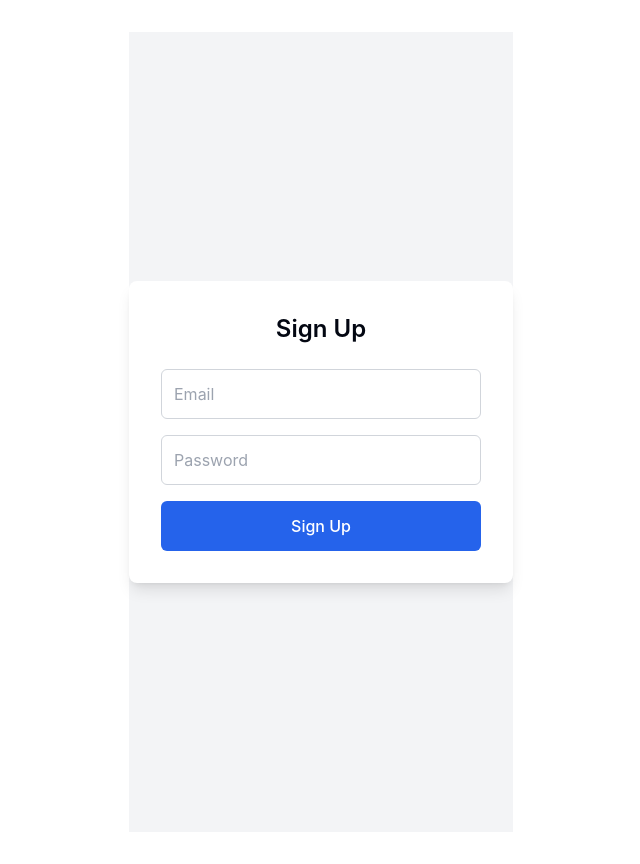
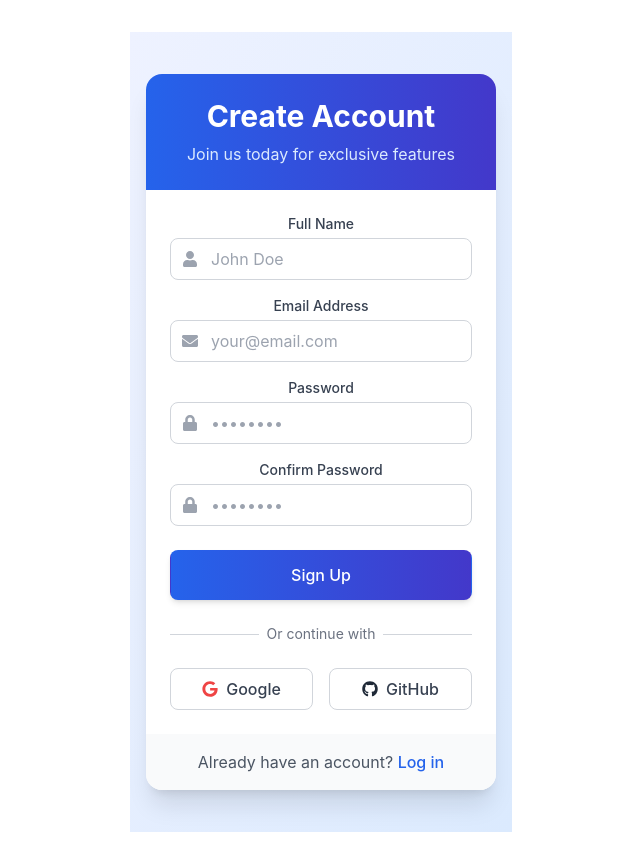
Before and after one commit to metiko/MY-THRIFT-APP, a React (Vite) app: page /dashboard in a window 1280 px wide. Shown: the whole page, without its empty margins (319-959 px from the left). Built offline with nearby package versions, Linux system fonts and the light colour scheme.

Commit message:
sigup edit

```diff
--- a/src/pages/Signup.jsx
+++ b/src/pages/Signup.jsx
@@ -1,41 +1,204 @@
 // src/pages/Signup.js
 import React, { useState } from 'react';
+import { FaUser, FaLock, FaEnvelope, FaGoogle, FaGithub } from 'react-icons/fa';
+import { motion } from 'framer-motion';
 
 const Signup = () => {
-  const [email, setEmail] = useState('');
-  const [password, setPassword] = useState('');
+  const [formData, setFormData] = useState({
+    name: '',
+    email: '',
+    password: '',
+    confirmPassword: ''
+  });
+  const [errors, setErrors] = useState({});
+  const [isSubmitting, setIsSubmitting] = useState(false);
 
-  const handleSignup = () => {
-    // Implement sign-up logic here (e.g., API call for email OTP)
+  const handleChange = (e) => {
+    const { name, value } = e.target;
+    setFormData(prev => ({
+      ...prev,
+      [name]: value
+    }));
+  };
+
+  const validate = () => {
+    const newErrors = {};
+    if (!formData.name) newErrors.name = 'Name is required';
+    if (!formData.email) newErrors.email = 'Email is required';
+    if (!formData.password) newErrors.password = 'Password is required';
+    if (formData.password !== formData.confirmPassword) {
+      newErrors.confirmPassword = 'Passwords do not match';
+    }
+    setErrors(newErrors);
+    return Object.keys(newErrors).length === 0;
+  };
+
+  const handleSubmit = (e) => {
+    e.preventDefault();
+    if (validate()) {
+      setIsSubmitting(true);
+      // Simulate API call
+      setTimeout(() => {
+        setIsSubmitting(false);
+        alert('Signup successful! Please check your email for verification.');
+      }, 1500);
+    }
   };
 
   return (
-    <div className="flex items-center justify-center min-h-screen bg-gray-100">
-      <div className="bg-white p-8 rounded-lg shadow-lg max-w-sm w-full">
-        <h2 className="text-2xl font-semibold text-center mb-6">Sign Up</h2>
-        <form>
+    <div className="min-h-screen bg-gradient-to-br from-indigo-50 to-blue-100 flex items-center justify-center p-4">
+      <motion.div
+        initial={{ opacity: 0, y: 20 }}
+        animate={{ opacity: 1, y: 0 }}
+        transition={{ duration: 0.5 }}
+        className="bg-white rounded-2xl shadow-xl overflow-hidden w-full max-w-md"
+      >
+        <div className="bg-gradient-to-r from-blue-600 to-indigo-700 p-6 text-center">
+          <h2 className="text-3xl font-bold text-white">Create Account</h2>
+          <p className="text-blue-100 mt-2">Join us today for exclusive features</p>
+        </div>
+
+        <form onSubmit={handleSubmit} className="p-6 space-y-6">
+          <div className="space-y-4">
+            <div>
+              <label htmlFor="name" className="block text-sm font-medium text-gray-700 mb-1">
+                Full Name
+              </label>
+              <div className="relative">
+                <div className="absolute inset-y-0 left-0 pl-3 flex items-center pointer-events-none">
+                  <FaUser className="text-gray-400" />
+                </div>
+                <input
+                  type="text"
+                  id="name"
+                  name="name"
+                  placeholder="John Doe"
+                  value={formData.name}
+                  onChange={handleChange}
+                  className={`w-full pl-10 pr-3 py-2 border ${errors.name ? 'border-red-500' : 'border-gray-300'} rounded-lg focus:ring-2 focus:ring-blue-500 focus:border-blue-500 outline-none transition`}
+                />
+              </div>
+              {errors.name && <p className="mt-1 text-sm text-red-600">{errors.name}</p>}
+            </div>
+
+            <div>
+              <label htmlFor="email" className="block text-sm font-medium text-gray-700 mb-1">
+                Email Address
+              </label>
+              <div className="relative">
+                <div className="absolute inset-y-0 left-0 pl-3 flex items-center pointer-events-none">
+                  <FaEnvelope className="text-gray-400" />
+                </div>
                 <input
                   type="email"
-            placeholder="Email"
-            value={email}
-            onChange={(e) => setEmail(e.target.value)}
-            className="w-full p-3 mb-4 border border-gray-300 rounded-md"
+                  id="email"
+                  name="email"
+                  placeholder="your@email.com"
+                  value={formData.email}
+                  onChange={handleChange}
+                  className={`w-full pl-10 pr-3 py-2 border ${errors.email ? 'border-red-500' : 'border-gray-300'} rounded-lg focus:ring-2 focus:ring-blue-500 focus:border-blue-500 outline-none transition`}
                 />
+              </div>
+              {errors.email && <p className="mt-1 text-sm text-red-600">{errors.email}</p>}
+            </div>
+
+            <div>
+              <label htmlFor="password" className="block text-sm font-medium text-gray-700 mb-1">
+                Password
+              </label>
+              <div className="relative">
+                <div className="absolute inset-y-0 left-0 pl-3 flex items-center pointer-events-none">
+                  <FaLock className="text-gray-400" />
+                </div>
                 <input
                   type="password"
-            placeholder="Password"
-            value={password}
-            onChange={(e) => setPassword(e.target.value)}
-            className="w-full p-3 mb-4 border border-gray-300 rounded-md"
+                  id="password"
+                  name="password"
+                  placeholder="••••••••"
+                  value={formData.password}
+                  onChange={handleChange}
+                  className={`w-full pl-10 pr-3 py-2 border ${errors.password ? 'border-red-500' : 'border-gray-300'} rounded-lg focus:ring-2 focus:ring-blue-500 focus:border-blue-500 outline-none transition`}
                 />
+              </div>
+              {errors.password && <p className="mt-1 text-sm text-red-600">{errors.password}</p>}
+            </div>
+
+            <div>
+              <label htmlFor="confirmPassword" className="block text-sm font-medium text-gray-700 mb-1">
+                Confirm Password
+              </label>
+              <div className="relative">
+                <div className="absolute inset-y-0 left-0 pl-3 flex items-center pointer-events-none">
+                  <FaLock className="text-gray-400" />
+                </div>
+                <input
+                  type="password"
+                  id="confirmPassword"
+                  name="confirmPassword"
+                  placeholder="••••••••"
+                  value={formData.confirmPassword}
+                  onChange={handleChange}
+                  className={`w-full pl-10 pr-3 py-2 border ${errors.confirmPassword ? 'border-red-500' : 'border-gray-300'} rounded-lg focus:ring-2 focus:ring-blue-500 focus:border-blue-500 outline-none transition`}
+                />
+              </div>
+              {errors.confirmPassword && <p className="mt-1 text-sm text-red-600">{errors.confirmPassword}</p>}
+            </div>
+          </div>
+
+          <motion.button
+            whileHover={{ scale: 1.02 }}
+            whileTap={{ scale: 0.98 }}
+            type="submit"
+            disabled={isSubmitting}
+            className="w-full bg-gradient-to-r from-blue-600 to-indigo-700 text-white py-3 px-4 rounded-lg font-medium shadow-md hover:shadow-lg transition-all duration-300 flex items-center justify-center"
+          >
+            {isSubmitting ? (
+              <>
+                <svg className="animate-spin -ml-1 mr-3 h-5 w-5 text-white" xmlns="http://www.w3.org/2000/svg" fill="none" viewBox="0 0 24 24">
+                  <circle className="opacity-25" cx="12" cy="12" r="10" stroke="currentColor" strokeWidth="4"></circle>
+                  <path className="opacity-75" fill="currentColor" d="M4 12a8 8 0 018-8V0C5.373 0 0 5.373 0 12h4zm2 5.291A7.962 7.962 0 014 12H0c0 3.042 1.135 5.824 3 7.938l3-2.647z"></path>
+                </svg>
+                Processing...
+              </>
+            ) : 'Sign Up'}
+          </motion.button>
+
+          <div className="relative">
+            <div className="absolute inset-0 flex items-center">
+              <div className="w-full border-t border-gray-300"></div>
+            </div>
+            <div className="relative flex justify-center text-sm">
+              <span className="px-2 bg-white text-gray-500">Or continue with</span>
+            </div>
+          </div>
+
+          <div className="grid grid-cols-2 gap-4">
             <button
               type="button"
-            onClick={handleSignup}
-            className="w-full p-3 bg-blue-600 text-white rounded-md hover:bg-blue-700 transition">
-            Sign Up
+              className="w-full flex items-center justify-center py-2 px-4 border border-gray-300 rounded-lg bg-white text-gray-700 hover:bg-gray-50 transition"
+            >
+              <FaGoogle className="mr-2 text-red-500" />
+              Google
             </button>
+            <button
+              type="button"
+              className="w-full flex items-center justify-center py-2 px-4 border border-gray-300 rounded-lg bg-white text-gray-700 hover:bg-gray-50 transition"
+            >
+              <FaGithub className="mr-2 text-gray-800" />
+              GitHub
+            </button>
+          </div>
         </form>
+
+        <div className="px-6 py-4 bg-gray-50 text-center">
+          <p className="text-gray-600">
+            Already have an account?{' '}
+            <a href="/login" className="font-medium text-blue-600 hover:text-blue-500 transition">
+              Log in
+            </a>
+          </p>
         </div>
+      </motion.div>
     </div>
   );
 };
```
Lines whose indentation alone changed are shown as unchanged.
